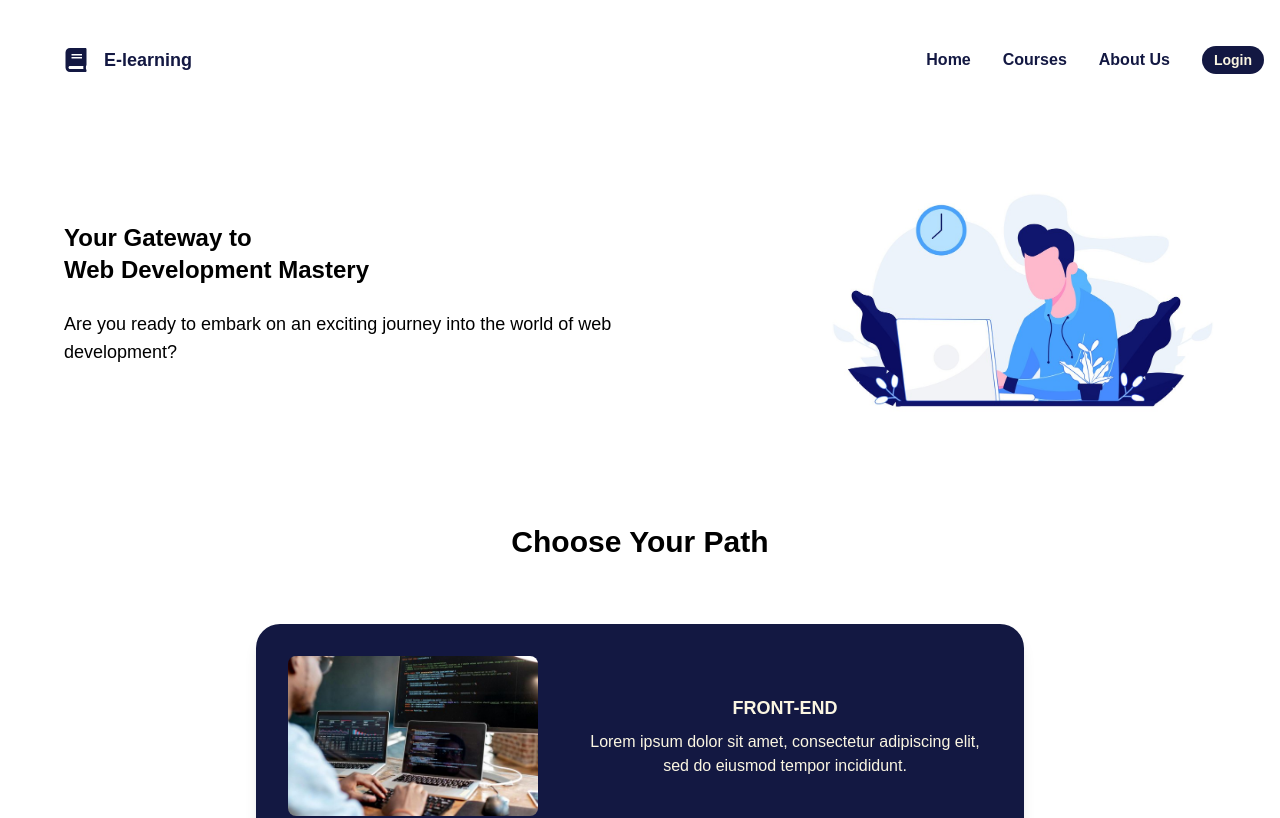
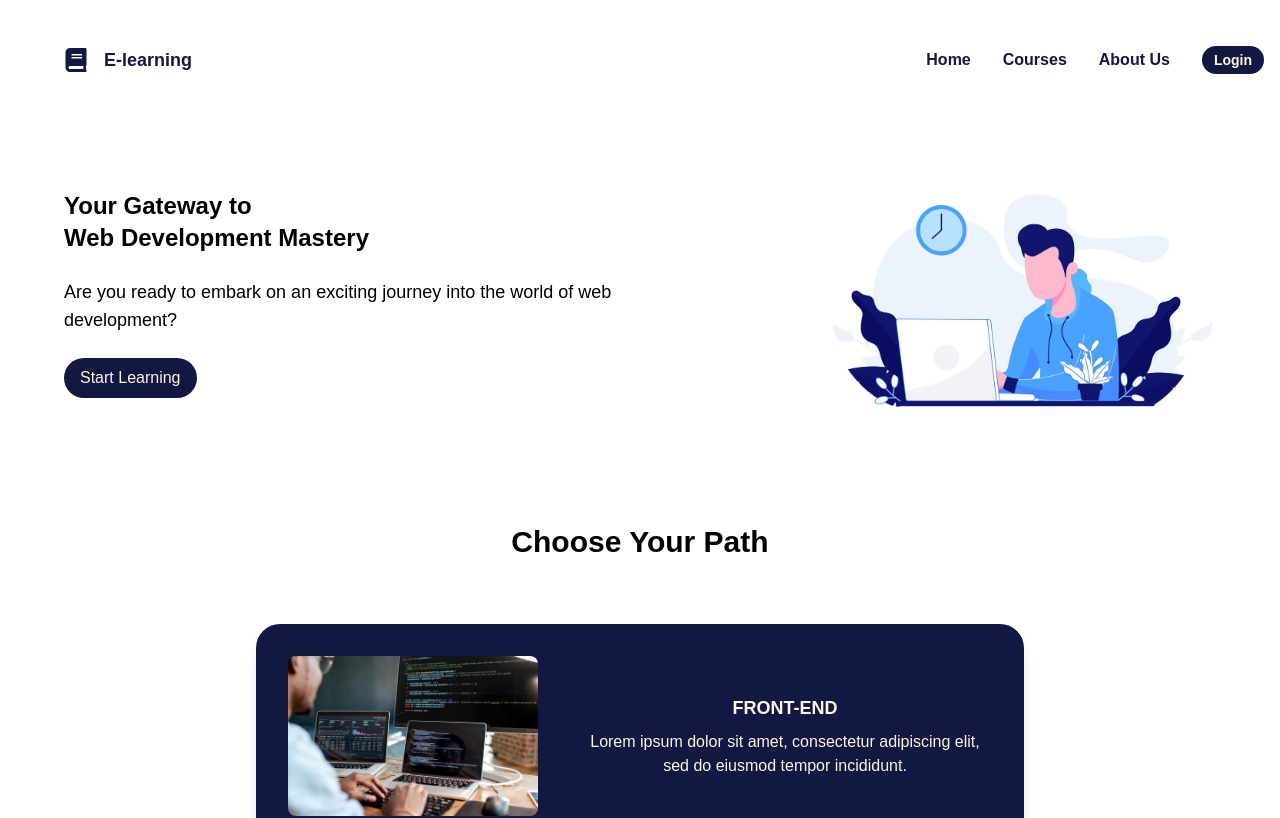
Before and after one commit to patgrace/SISTECH, a Next.js app in the folder hands-on-2/: page / in a window 1280 px wide. Shown: the top 818 px of the page. Built offline with nearby package versions, Linux system fonts and the light colour scheme.

Commit message:
feat: add button

```diff
--- a/hands-on-2/components/Button/Button.tsx
+++ b/hands-on-2/components/Button/Button.tsx
@@ -1,12 +1,39 @@
+import { useRouter } from "next/router";
 import React, { ReactNode} from "react";
 
 type ButtonProps = {
     children: ReactNode;
+    className?: string;
     onClick?: () => void;
+    href?: string;
 };
 
-function Button ({ children, onClick }: ButtonProps) {
-    return <button onClick={onClick}>{children}</button>
+function Button ({
+    children,
+    className,
+    onClick,
+    href,
+}: ButtonProps) {
+    const router= useRouter()
+
+    const handleClick = (e: React.MouseEvent<HTMLButtonElement>) => {
+        if (onClick){
+            onClick()
+        }
+        if (href) {
+            e.preventDefault();
+            router.push(href);
+        }
+    }
+
+    return (
+    <button
+    className={`button ${className}`}
+    onClick={handleClick}>
+        {children}
+    </button>
+
+    )
 }
 
 export {Button};
--- a/hands-on-2/components/Hero/Hero.tsx
+++ b/hands-on-2/components/Hero/Hero.tsx
@@ -1,4 +1,5 @@
 import Image from "next/image";
+import { Button } from "../Button";
 
 function Hero() {
   return (
@@ -11,6 +12,12 @@ function Hero() {
         <p className="font-light text-lg w-9/12">
         Are you ready to embark on an exciting journey into the world of web development?
         </p>
+        <Button
+          className="w-fit "
+          href="#"
+        >
+          Start Learning
+        </Button>
       </div>
       <div className="">
         <Image
--- a/hands-on-2/pages/global.css
+++ b/hands-on-2/pages/global.css
@@ -19,3 +19,7 @@ a {
   margin: 0 auto;
   max-width: 1200px;
 }
+
+.button {
+  @apply  px-4 py-2 rounded-full font-medium bg-blue text-light text-base;
+}
```
